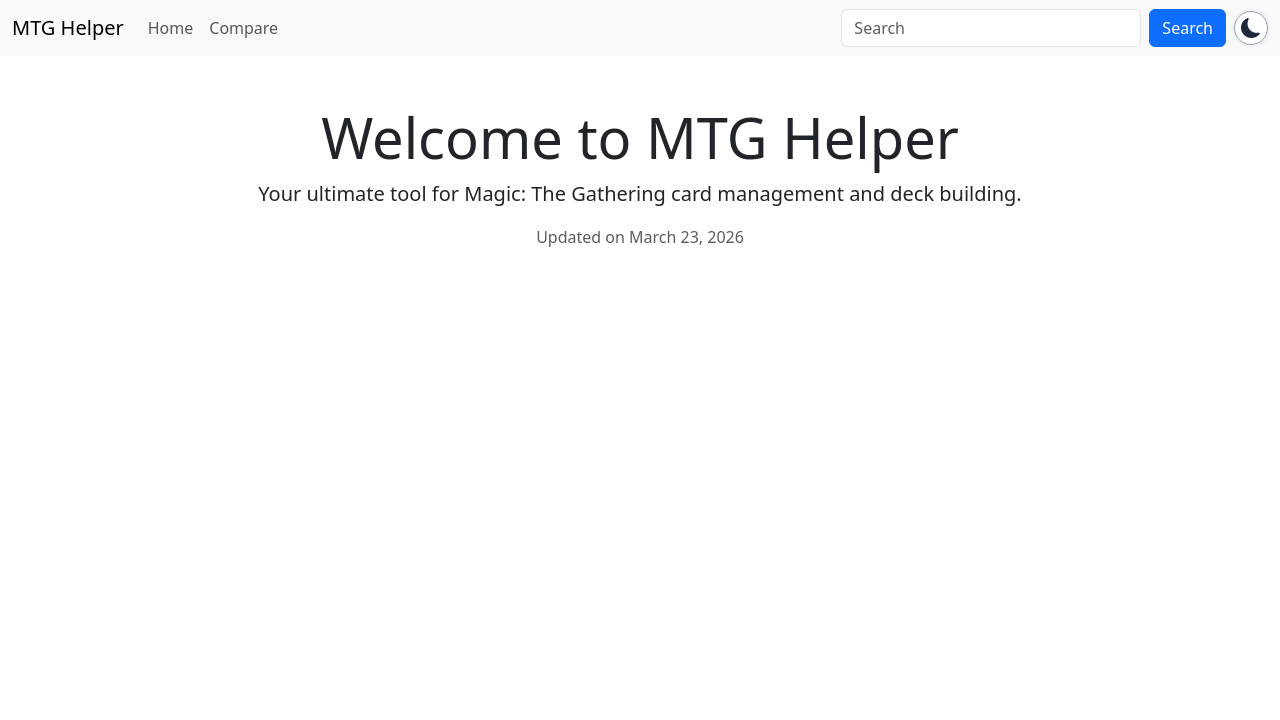
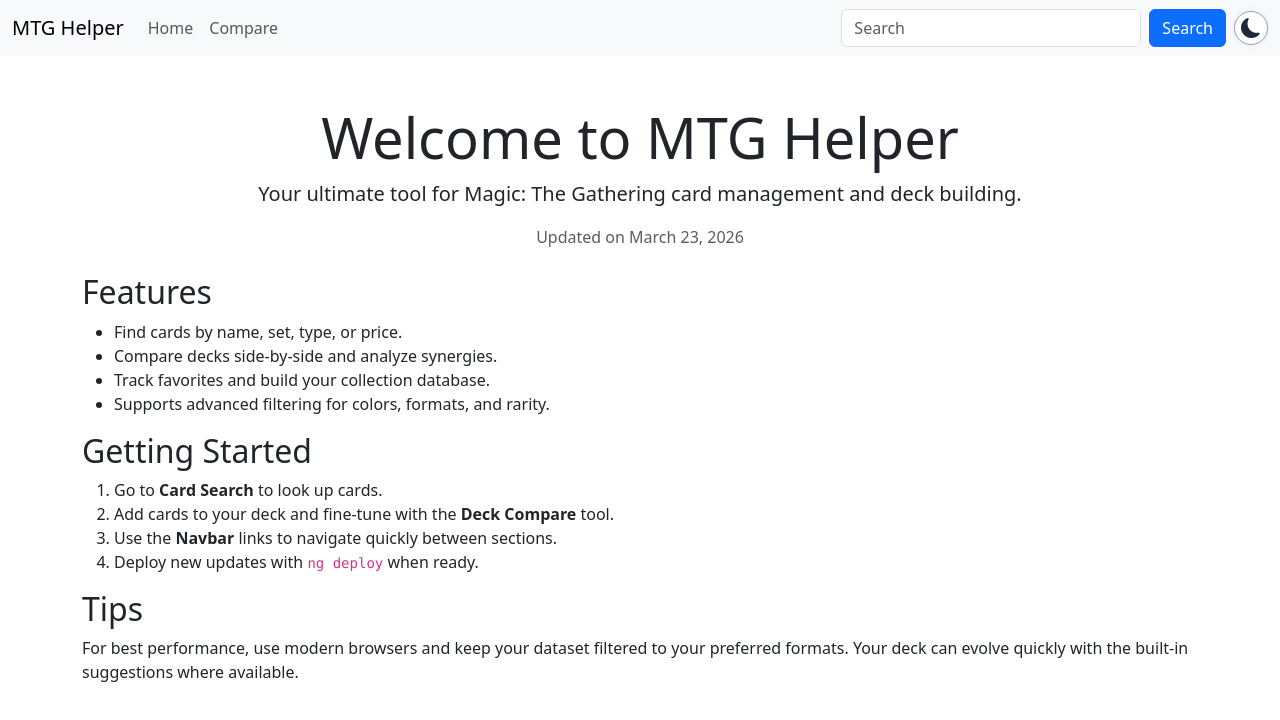
Before and after one commit to CriticalFalcon/mtg-helper, an Angular app: page /mtg-helper/ in a window 1280 px wide. Shown: the top 720 px of the page. Built offline with nearby package versions, Linux system fonts and the light colour scheme.

Commit message:
Enhance home page details

```diff
--- a/src/app/home/home.component.html
+++ b/src/app/home/home.component.html
@@ -3,3 +3,24 @@
 	<p class="lead">Your ultimate tool for Magic: The Gathering card management and deck building.</p>
 	<p class="text-muted">Updated on March 23, 2026</p>
 </div>
+<div class="container mt-4">
+	<h2>Features</h2>
+	<ul>
+		<li>Find cards by name, set, type, or price.</li>
+		<li>Compare decks side-by-side and analyze synergies.</li>
+		<li>Track favorites and build your collection database.</li>
+		<li>Supports advanced filtering for colors, formats, and rarity.</li>
+	</ul>
+
+	<h2>Getting Started</h2>
+	<ol>
+		<li>Go to <strong>Card Search</strong> to look up cards.</li>
+		<li>Add cards to your deck and fine-tune with the <strong>Deck Compare</strong> tool.</li>
+		<li>Use the <strong>Navbar</strong> links to navigate quickly between sections.</li>
+		<li>Deploy new updates with <code>ng deploy</code> when ready.</li>
+	</ol>
+
+	<h2>Tips</h2>
+	<p>For best performance, use modern browsers and keep your dataset filtered to your preferred formats. Your deck can
+		evolve quickly with the built-in suggestions where available.</p>
+</div>
```
